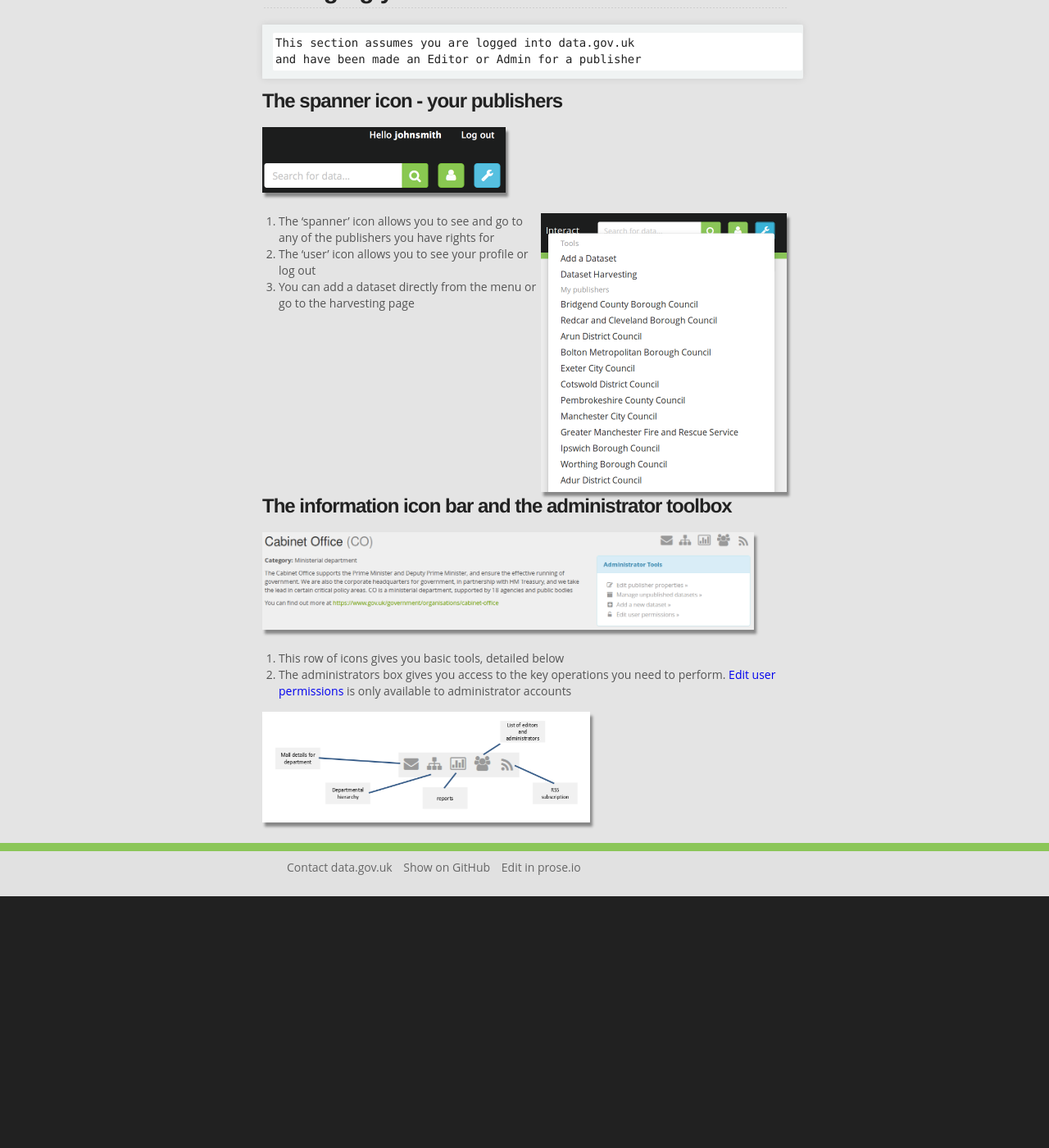
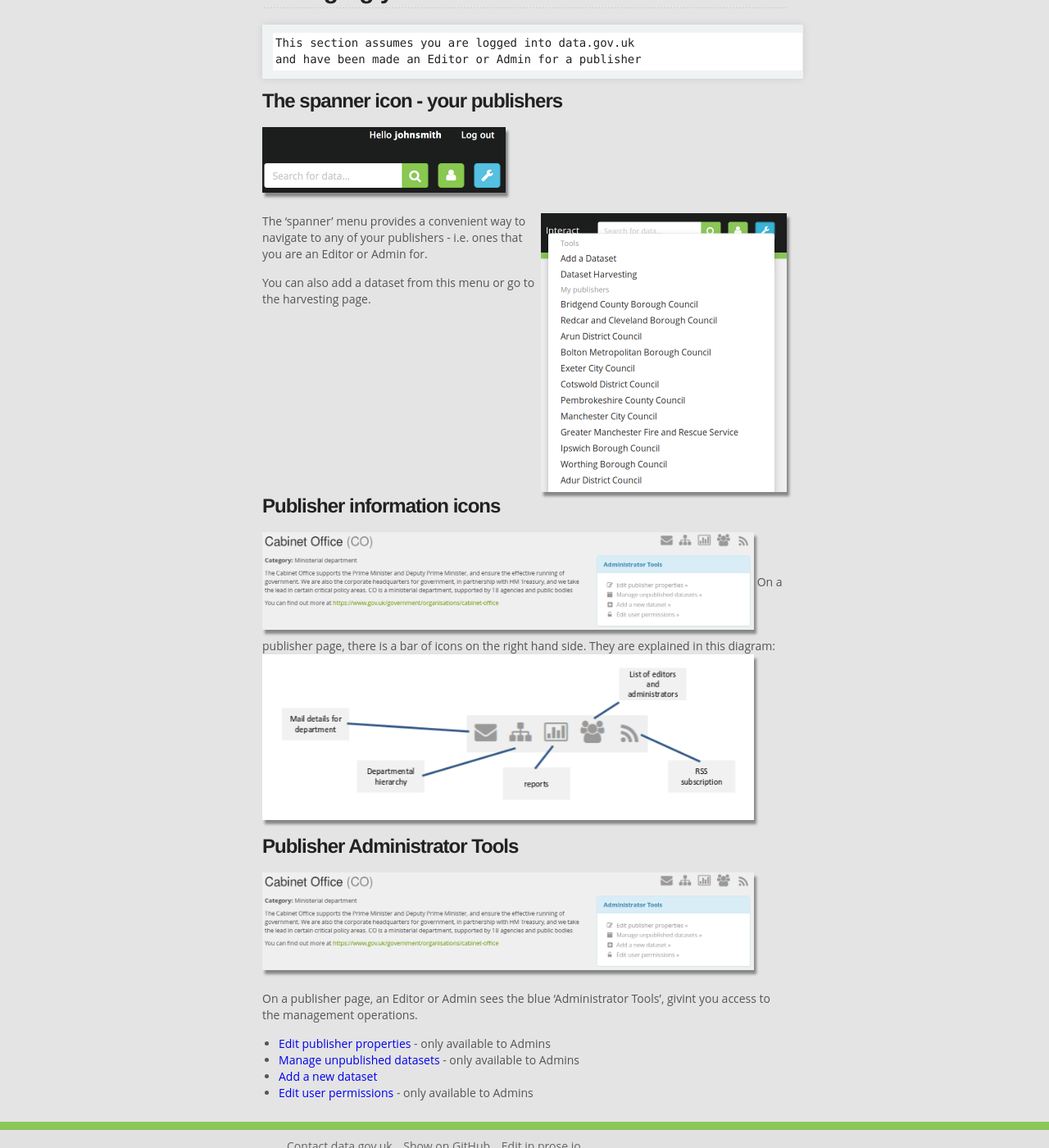
Before and after one commit to datagovuk/guidance, a Jekyll site: the page built from publisher_tools.md, in a window 1280 px wide and 1400 px high, scrolled down 246 px. Shown: the whole window at 82% size. Built offline with Jekyll 4.4.1, drawn with Linux system fonts in a browser that asks for light colours; before the commit the page ends 1339 px from its top, so only the background shows below that.

```diff
--- a/publisher_tools.md
+++ b/publisher_tools.md
@@ -16,15 +16,23 @@
 
 <img src="images/spanner-menu.png" style="float: right; width: 300px; margin: auto">
 
-1. The ‘spanner’ icon allows you to see and go to any of the publishers you have rights for
-2. The ‘user’ icon allows you to see your profile or log out
-3. You can add a dataset directly from the menu or go to the harvesting page
+The ‘spanner’ menu provides a convenient way to navigate to any of your publishers - i.e. ones that you are an Editor or Admin for.
 
-### The information icon bar and the administrator toolbox
+You can also add a dataset from this menu or go to the harvesting page.
+
+### Publisher information icons
+
+<img src="images/publisher-tools.png" style="width: 600px;">
+On a publisher page, there is a bar of icons on the right hand side. They are explained in this diagram:
+<img src="images/icons-explained.png" style="margin: auto; width: 600px;">
+
+### Publisher Administrator Tools
 
 <img src="images/publisher-tools.png" style="width: 600px;">
 
-1. This row of icons gives you basic tools, detailed below
-2. The administrators box gives you access to the key operations you need to perform. [Edit user permissions](editing_permissions.html) is only available to administrator accounts
+On a publisher page, an Editor or Admin sees the blue 'Administrator Tools', givint you access to the management operations.
 
-<img src="images/icons-explained.png" style="margin: auto; width: 400px;">
+* [Edit publisher properties](publisher_editing.html) - only available to Admins
+* [Manage unpublished datasets](unpublished.html) - only available to Admins
+* [Add a new dataset](dataset_form.html)
+* [Edit user permissions](assigning_editors_and_admins.html#edit-user-permissions-page) - only available to Admins
```
Also changed, not shown: editing_permissions.md (deleted, +0 -14 lines), index.md (+2 -4 lines), images/edit_user_properties.png (deleted).
